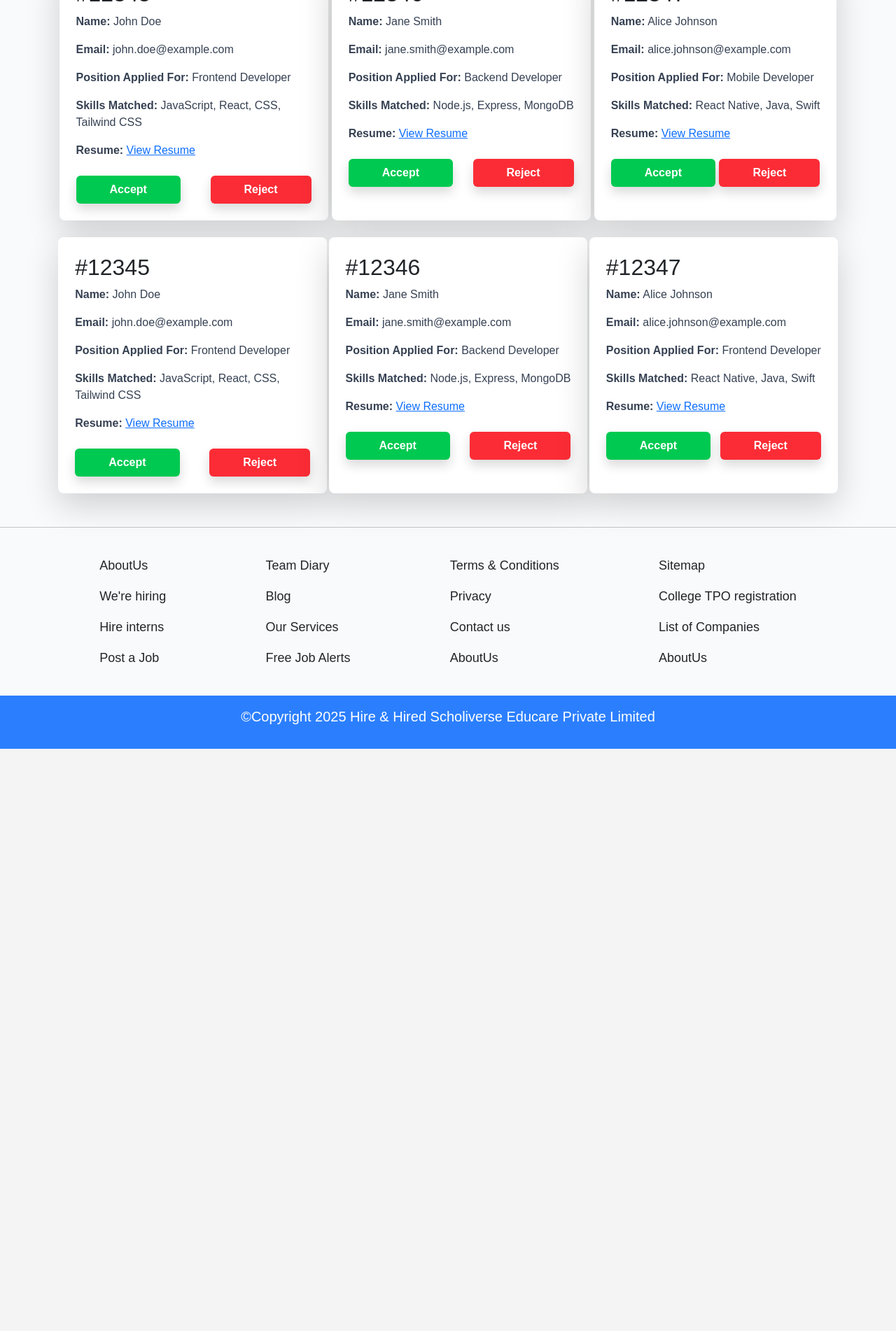
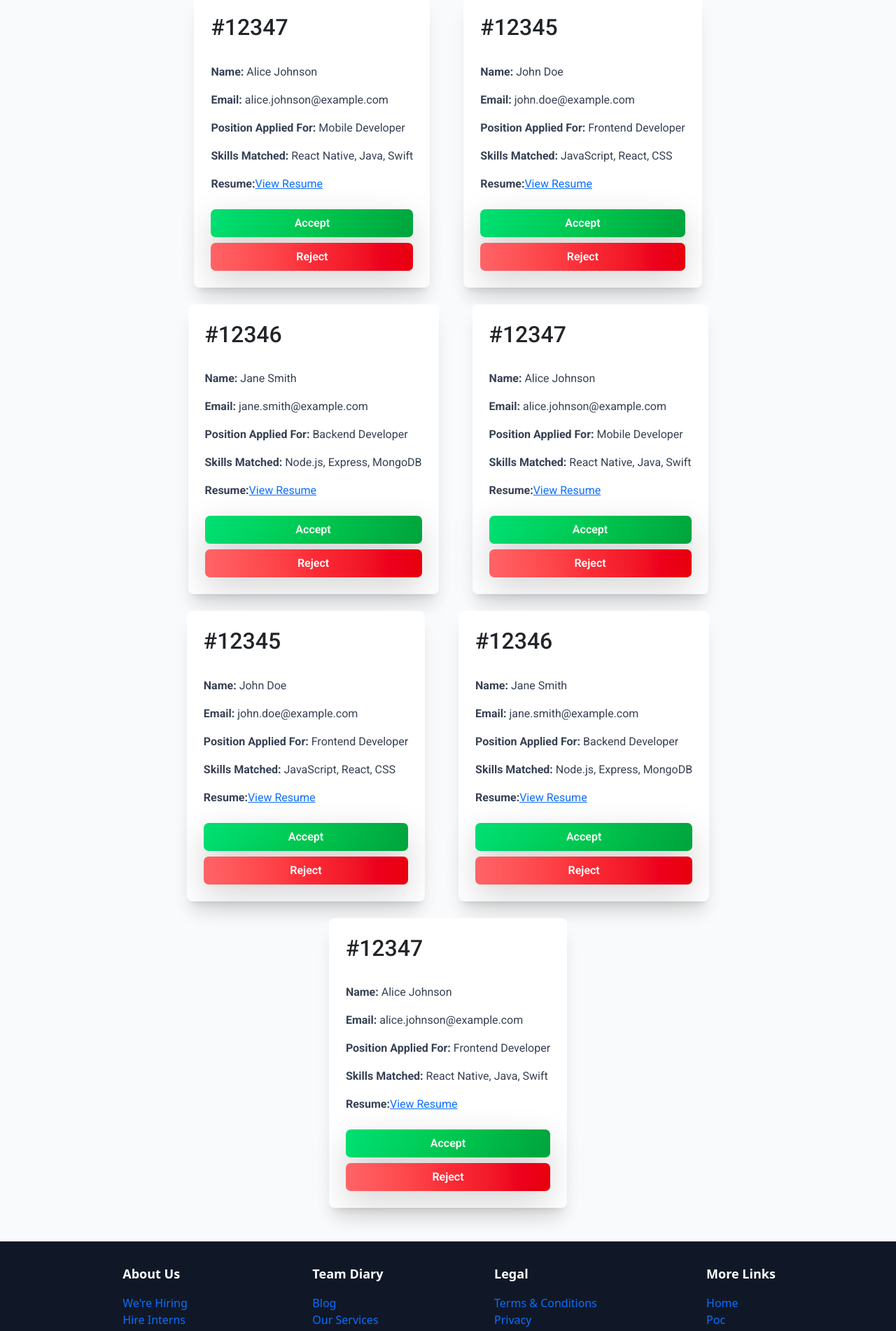
Before and after one commit to Codeboy16/hahProject, a React (Vite) app: page /poc in a window 1280 px wide. Shown: the part 880-2782 px from the top of the page at 70% size. Before the commit the page ends 1950 px from the top, so only its background shows below. Built offline with nearby package versions, Linux system fonts and the light colour scheme.

Commit message:
Added New Functions vendor and Update

```diff
--- a/src/components/footer.jsx
+++ b/src/components/footer.jsx
@@ -1,43 +1,60 @@
-import React from 'react'
+import React from 'react';
 import footer from '../../public/images/footer.png';
 import AppleStore from "../../public/images/apple_app_store.png";
 import GoogleStore from "../../public/images/google_play_store.png";
-import {Link} from 'react-router-dom';
+import { Link } from 'react-router-dom';
+
 const Footer = () => {
   return (
-    <>
-    <div className="flex flex-wrap justify-evenly justify-items-center font-medium text-lg py-4">
-      <div className=''>
-        <p>AboutUs</p>
-        <p>We're hiring</p>
-        <p>Hire interns</p>
-        <p>Post a Job</p>
+    <footer className="bg-gray-900 text-white pt-8">
+      {/* Footer Links */}
+      <div className="container px-4 grid grid-cols-2 md:grid-cols-2 lg:grid-cols-4 gap-4">
+        <div className="space-y-2 mx-auto">
+          <p className="text-lg font-semibold">About Us</p>
+          <Link to="/" className="text-gray-400 hover:text-white transition duration-300 font-medium noUnderline">We're Hiring</Link><br/>
+          <Link to="/" className="text-gray-400 hover:text-white transition duration-300 font-medium noUnderline">Hire Interns</Link><br/>
+          <Link to="/" className="text-gray-400 hover:text-white transition duration-300 font-medium noUnderline">Post a Job</Link>
+        </div>
+
+        <div className="space-y-2 mx-auto">
+          <p className="text-lg font-semibold">Team Diary</p>
+          <Link to="/" className="text-gray-400 hover:text-white transition duration-300 font-medium noUnderline">Blog</Link><br/>
+          <Link to="/" className="text-gray-400 hover:text-white transition duration-300 font-medium noUnderline">Our Services</Link><br/>
+          <Link to="/" className="text-gray-400 hover:text-white transition duration-300 font-medium noUnderline">Free Job Alerts</Link>
+        </div>
+
+        <div className="space-y-2 mx-auto">
+          <p className="text-lg font-semibold">Legal</p>
+          <Link to="/" className="text-gray-400 hover:text-white transition duration-300 font-medium noUnderline">Terms & Conditions</Link><br/>
+          <Link to="/" className="text-gray-400 hover:text-white transition duration-300 font-medium noUnderline">Privacy</Link><br/>
+          <Link to="/" className="text-gray-400 hover:text-white transition duration-300 font-medium noUnderline">Contact Us</Link>
+        </div>
+
+        <div className="space-y-2 mx-auto">
+          <p className="text-lg font-semibold">More Links</p>
+          <Link to="/" className="text-gray-400 hover:text-white transition duration-300 font-medium noUnderline">Home</Link><br/>
+          <Link to="/poc" className="text-gray-400 hover:text-white transition duration-300 font-medium noUnderline">Poc</Link><br/>
+          <Link to="/vendor" className="text-gray-400 hover:text-white transition duration-300 font-medium noUnderline">Vendor</Link><br/>
+          <Link to="/employee" className="text-gray-400 hover:text-white transition duration-300 font-medium noUnderline">Employee</Link>
+        </div>
       </div>
-      <div className=''>
-      <p>Team Diary</p>
-      <p>Blog</p>
-      <p>Our Services</p>
-      <p>Free Job Alerts</p>
+
+      {/* App Download Section */}
+      <div className="flex flex-wrap justify-center items-center space-x-6 mt-8">
+        <a href="https://www.apple.com/app-store/" target="_blank" rel="noopener noreferrer">
+          <img src={AppleStore} alt="Download on the App Store" className="w-40 h-auto hover:scale-102 transition transform duration-500" />
+        </a>
+        <a href="https://play.google.com/store" target="_blank" rel="noopener noreferrer">
+          <img src={GoogleStore} alt="Get it on Google Play" className="w-40 h-auto hover:scale-102 transition transform duration-500" />
+        </a>
       </div>
-      <div className='hidden md:block'>
-      <p>Terms & Conditions</p>
-      <p>Privacy</p>
-      <p>Contact us</p>
-      <p>AboutUs</p>
+
+      {/* Footer Bottom */}
+      <div className="bg-blue-600 text-center py-2 mt-8">
+        <p className="text-white font-medium text-xl px-4">©2025 Hire & Hired Scholiverse Educare Private Limited</p>
       </div>
-      <div className='hidden md:block'>
-      <p>Sitemap</p>
-      <p>College TPO registration</p>
-      <p>List of Companies</p>
-      <p>AboutUs</p>
-      </div>
-    </div>
-    <div className='flex justify-around items-center bg-blue-500'>
-       <p className='py-3 text-white font-medium text-xl text-center'>©Copyright 2025 Hire & Hired
-       Scholiverse Educare Private Limited</p>
-    </div>
-    </>
-  )
-}
+    </footer>
+  );
+};
 
-export default Footer
+export default Footer;
--- a/src/components/pocJob.jsx
+++ b/src/components/pocJob.jsx
@@ -1,34 +1,38 @@
-import React from 'react'
+import React from 'react';
 
-const PocJob = ({user,handleAccept,handleReject}) => {
-
+const PocJob = ({ user, handleAccept, handleReject }) => {
   return (
-    <div className="mt-6 max-w-sm mx-auto bg-white rounded-lg shadow-lg p-4">
-    <h2 className="text-lg font-semibold mb-2">#{user.id}</h2>
-    <div className="mb-2">
-      <p className="text-gray-700"><strong>Name:</strong> {user.name}</p>
-      <p className="text-gray-700"><strong>Email:</strong> {user.email}</p>
-      <p className="text-gray-700"><strong>Position Applied For:</strong> {user.position}</p>
-      <p className="text-gray-700"><strong>Skills Matched:</strong> {user.skills.join(', ')}</p>
-      <p className="text-gray-700"><strong>Resume:</strong> <a href={user.resume} className="text-blue-500 underline">View Resume</a></p>
+    <div className="mt-6 max-w-sm md:max-w-xs\
+     lg:max-w-lg bg-white rounded-lg shadow-xl p-6 mx-4 hover:scale-103 transform transition duration-500 ease-in-out">
+      <div className="flex items-center mb-4">
+        <h2 className="text-2xl font-semibold text-gray-900 roboto">{`#${user.id}`}</h2>
+      </div>
+      <div className="mb-6 space-y-2">
+        <p className="text-gray-700 roboto"><strong className="font-medium ">Name:</strong> {user.name}</p>
+        <p className="text-gray-700 roboto"><strong className="font-medium">Email:</strong> {user.email}</p>
+        <p className="text-gray-700 roboto"><strong className="font-medium">Position Applied For:</strong> {user.position}</p>
+        <p className="text-gray-700 roboto"><strong className="font-medium">Skills Matched:</strong> {user.skills.join(', ')}</p>
+        <p className="text-gray-700 roboto"><strong className="font-medium">Resume:</strong>
+          <a href={user.resume} className="text-blue-600 underline hover:text-blue-800 transition duration-200">View Resume</a>
+        </p>
       </div>
 
-    <div className="flex justify-between mt-4">
+      <div className="flex flex-col gap-2">
         <button
-        className="bg-green-500 rounded text-white font-semibold py-2 px-12 shadow hover:bg-green-600 transition duration-200"
+          className="bg-gradient-to-r from-green-400 via-green-500 to-green-600 text-white font-semibold py-2 px-8 rounded-lg shadow-lg hover:bg-green-700 Round roboto"
           onClick={handleAccept}
         >
           Accept
         </button>
         <button
-        className="bg-red-500 rounded text-white font-semibold py-2 px-12 shadow hover:bg-red-600 transition duration-200 "
+          className="bg-gradient-to-r from-red-400 via-red-500 to-red-600 text-white font-semibold py-2 px-8 rounded-lg shadow-lg hover:bg-red-700 Round roboto"
           onClick={handleReject}
         >
           Reject
         </button>
       </div>
     </div>
-  )
+  );
 }
 
-export default PocJob
+export default PocJob;
--- a/src/index.css
+++ b/src/index.css
@@ -1,5 +1,6 @@
 @import url('https://fonts.googleapis.com/css2?family=Kanit:ital,wght@0,100;0,200;0,300;0,400;0,500;0,600;0,700;0,800;0,900;1,100;1,200;1,300;1,400;1,500;1,600;1,700;1,800;1,900&display=swap');
 @import url('https://fonts.googleapis.com/css2?family=Kanit:ital,wght@0,100;0,200;0,300;0,400;0,500;0,600;0,700;0,800;0,900;1,100;1,200;1,300;1,400;1,500;1,600;1,700;1,800;1,900&display=swap');
+@import url('https://fonts.googleapis.com/css2?family=Roboto:ital,wght@0,100..900;1,100..900&display=swap');
 
 .bgColor{
     background: linear-gradient(-135deg, #c850c0, #4158d0);
@@ -26,6 +27,17 @@
     font-weight: 500;
     font-style: normal;
   }
+  .roboto{
+    font-family: "Roboto", sans-serif;
+    font-optical-sizing: auto;
+    font-weight: weight;
+    font-style: normal;
+    font-variation-settings:
+      "wdth" 100;
+  }
+  .Round{
+    border-radius: 7px;
+  }
 ::placeholder{
     color: rgb(96, 95, 95);
     font-size: medium;
@@ -34,113 +46,6 @@
     width: 0px;
 }
 /* Soheb Css */
-/* .empDetails{
-    background-color:#0565c8;
-    padding: 20px;;
-    color: #ffffff;
-    font-size: larger;
-    font-family: 'Trebuchet MS', 'Lucida Sans Unicode', 'Lucida Grande', 'Lucida Sans', Arial, sans-serif;
-}
-.postBtn{
-    display: flex;
-    justify-content: center;
-    align-items: center;
-
-
-}
-.jobPostBtns{
-    display: flex;
-    justify-content: space-evenly;
-    align-items: center;
-}
-.jobPostBtns button{
-     padding: 10px;
-     border: 2px solid #eeeeee;
-     color: #ffffff;
-     border-radius: 10px;
-}
-.postBtn1{
-    background-color: green;
-    width: 100px;
-}
-.logout{
-    background-color: red;
-    padding: 10px;
-    color: #ffffff;
-    border-radius: 10px;
-}
-.cancelBtn{
-    background-color: red;
-    width: 100px;
-}
-.postBtn button{
-    background-color: orange;
-    padding: 20px;
-    border-radius: 10px;
-    margin-top: 10px;
-
-}
-.body{
-    background-color: #fafafa;
-}
-.oldJob{
-    border: 2px solid #eeeeee;
-    gap: 20px;
-    border-radius: 10px;
-    padding: 20px;
-    height: 300px;
-    width: 300px;
-    background-color: #cbf2ff;
-}
- input{
-    border: 1px solid #eeeeee;
-    border-radius: 5px;
-    margin-left: 5px;
-    padding-left: 10px;
- }
-.pp{
-    display: flex;
-    justify-content: center;
-    align-items: center;
-}
-.newJob{
-     display: flex;
-    justify-content: center;
-    align-items: center;
-    flex-direction: column;
-    border: 3px solid #eeeeee;
-    padding: 50px;
-    border-radius: 10px;
-    background-color: #fffbf2;
-    font-family: 'Trebuchet MS', 'Lucida Sans Unicode', 'Lucida Grande', 'Lucida Sans', Arial, sans-serif;
-
-}
-.newJob input{
-    border: 1px solid black;
-}
-.np{
-    display: flex;
-    justify-content: center;
-    align-items: center;
-}
-.newJob{
-    display: none;
-}
-.oldJobs{
-    display: flex;
-    justify-content: center;
-    align-items: center;
-    flex-direction: row;
-    flex-wrap: wrap;
-    gap: 20px;
-} */
-
-body {
-    font-family: 'Arial', sans-serif;
-    background-color: #f4f4f4;
-    margin: 0;
-    padding: 0;
-  }
 
   .dashboard-container {
     display: flex;
--- a/src/pages/Poc.jsx
+++ b/src/pages/Poc.jsx
@@ -10,13 +10,13 @@ const Poc = () => {
 
   const [selectedPosition, setSelectedPosition] = useState('All');
   const users = [
-    { id: "12345", name: "John Doe", email: "john.doe@example.com", position: "Frontend Developer", skills: ["JavaScript", "React", "CSS", "Tailwind CSS"], resume: "link-to-resume.pdf" },
+    { id: "12345", name: "John Doe", email: "john.doe@example.com", position: "Frontend Developer", skills: ["JavaScript", "React", "CSS"], resume: "link-to-resume.pdf" },
     { id: "12346", name: "Jane Smith", email: "jane.smith@example.com", position: "Backend Developer", skills: ["Node.js", "Express", "MongoDB"], resume: "link-to-resume.pdf" },
     { id: "12347", name: "Alice Johnson", email: "alice.johnson@example.com", position: "Mobile Developer", skills: ["React Native", "Java", "Swift"], resume: "link-to-resume.pdf" },
-    { id: "12345", name: "John Doe", email: "john.doe@example.com", position: "Frontend Developer", skills: ["JavaScript", "React", "CSS", "Tailwind CSS"], resume: "link-to-resume.pdf" },
+    { id: "12345", name: "John Doe", email: "john.doe@example.com", position: "Frontend Developer", skills: ["JavaScript", "React", "CSS"], resume: "link-to-resume.pdf" },
     { id: "12346", name: "Jane Smith", email: "jane.smith@example.com", position: "Backend Developer", skills: ["Node.js", "Express", "MongoDB"], resume: "link-to-resume.pdf" },
     { id: "12347", name: "Alice Johnson", email: "alice.johnson@example.com", position: "Mobile Developer", skills: ["React Native", "Java", "Swift"], resume: "link-to-resume.pdf" },
-    { id: "12345", name: "John Doe", email: "john.doe@example.com", position: "Frontend Developer", skills: ["JavaScript", "React", "CSS", "Tailwind CSS"], resume: "link-to-resume.pdf" },
+    { id: "12345", name: "John Doe", email: "john.doe@example.com", position: "Frontend Developer", skills: ["JavaScript", "React", "CSS"], resume: "link-to-resume.pdf" },
     { id: "12346", name: "Jane Smith", email: "jane.smith@example.com", position: "Backend Developer", skills: ["Node.js", "Express", "MongoDB"], resume: "link-to-resume.pdf" },
     { id: "12347", name: "Alice Johnson", email: "alice.johnson@example.com", position: "Frontend Developer", skills: ["React Native", "Java", "Swift"], resume: "link-to-resume.pdf" }
   ];
@@ -42,30 +42,32 @@ const Poc = () => {
   const rejectedApplications = totalApplications - acceptedApplications;
   return (
     <div className="bg-gray-50 min-h-screen">
-      <header className='bg-blue-700 text-white py-4 shadow-md flex justify-around items-center px-6'>
-        <h3 className='text-xl font-bold'>Point Of Contact</h3>
+      <header className='bg-blue-500 text-white py-4 shadow-md flex justify-around items-center px-6'>
+        <h3 className='text-xl font-bold kanit-medium text-white'>Point Of Contact</h3>
+        <div>
+        <span className='mr-4 font-medium text-lg text-white kanit-medium'>John Doe</span>
         <button
           onClick={handleLogout}
-          className="bg-red-500 hover:bg-red-600 text-white font-semibold py-2 px-4 rounded-xl transition duration-200"
+          className="Round bg-red-500 hover:bg-red-600 text-white font-semibold py-2 px-8 rounded-xl transition duration-200"
         >
           Logout
         </button>
+        </div>
+
       </header>
-
-
       {/* Show Summary Data */}
       <div className="container mx-auto mt-6">
         <div className="bg-white rounded-lg border shadow-sm p-6">
-          <h2 className="text-2xl font-semibold mb-4 text-center">Summary</h2>
+          <h2 className="text-2xl font-extrabold mb-4 text-center kanit-medium">--Applications Summary--</h2>
           <div className="grid grid-cols-1 md:grid-cols-3 gap-6">
             <div className="bg-blue-100 p-4 rounded-lg shadow hover:shadow-xl transition-shadow duration-300">
-              <p className="text-gray-800 text-xl"><strong>Total Applications:</strong> {totalApplications}</p>
+              <p className="text-gray-800 text-xl roboto"><strong>Total Applications:</strong> {totalApplications}</p>
             </div>
             <div className="bg-green-100 p-4 rounded-lg shadow hover:shadow-xl transition-shadow duration-300">
-              <p className="text-gray-800 text-xl"><strong>Applications Accepted:</strong> {acceptedApplications}</p>
+              <p className="text-gray-800 text-xl roboto"><strong>Applications Accepted:</strong> {acceptedApplications}</p>
             </ div>
             <div className="bg-red-100 p-4 rounded-lg shadow hover:shadow-xl transition-shadow duration-300">
-              <p className="text-gray-800 text-xl"><strong>Applications Rejected:</strong> { rejectedApplications}</p>
+              <p className="text-gray-800 text-xl roboto"><strong>Applications Rejected:</strong> { rejectedApplications}</p>
             </div>
           </div>
         </div>
@@ -104,10 +106,8 @@ const Poc = () => {
         ))}
       </div>
       {/* Footer Section */}
-      <footer className="mt-6">
-        <hr className="my-6" />
         <Footer />
-      </footer>
+
     </div>
   );
 }
--- a/src/pages/Vendor/Resume.jsx
+++ b/src/pages/Vendor/Resume.jsx
@@ -1,12 +1,109 @@
 // Resume.js
-import React from 'react';
+import React, { useState } from 'react';
 
 const Resume = () => {
+  // State to manage edit mode and resume information
+  const [isEditing, setIsEditing] = useState(false);
+  const [resumeInfo, setResumeInfo] = useState({
+    name: 'John Doe',
+    skills: 'JavaScript, React, Node.js',
+    projects: 'Portfolio Website, E-commerce App',
+    internships: 'Software Intern at XYZ Corp',
+    qualifications: 'B.Sc. in Computer Science',
+  });
+
+  // Handle input change
+  const handleChange = (e) => {
+    const { name, value } = e.target;
+    setResumeInfo({ ...resumeInfo, [name]: value });
+  };
+
+  // Toggle edit mode
+  const toggleEdit = () => {
+    setIsEditing(!isEditing);
+  };
+
   return (
     <div>
       <h1 className="text-2xl font-bold mb-4">My Resume</h1>
-      <div className="bg-white p-5 rounded shadow">
-        <p className="text-gray-700">Here you can display your resume details.</p>
+      <div className="bg-white p-6 rounded-lg shadow-md">
+        <div className="mb-4">
+          <label className="block text-gray-700">My Name:</label>
+          <input
+            type="text"
+            name="name"
+            value={resumeInfo.name}
+            onChange={handleChange}
+            disabled={!isEditing}
+            className={`border rounded w-full p-2 ${!isEditing ? 'bg-gray-200' : 'bg-white'}`}
+          />
+        </div>
+
+        <div className="mb-4">
+          <label className="block text-gray-700">Skills:</label>
+          <input
+            type="text"
+            name="skills"
+            value={resumeInfo.skills}
+            onChange={handleChange}
+            disabled={!isEditing}
+            className={`border rounded w-full p-2 ${!isEditing ? 'bg-gray-200' : 'bg-white'}`}
+          />
+        </div>
+
+        <div className="mb-4">
+          <label className="block text-gray-700">Projects:</label>
+          <input
+            type="text"
+            name="projects"
+            value={resumeInfo.projects}
+            onChange={handleChange}
+            disabled={!isEditing}
+            className={`border rounded w-full p-2 ${!isEditing ? 'bg-gray-200' : 'bg-white'}`}
+          />
+        </div>
+
+        <div className="mb-4">
+          <label className="block text-gray-700">Internships:</label>
+          <input
+            type="text"
+            name="internships"
+            value={resumeInfo.internships}
+            onChange={handleChange}
+            disabled={!isEditing}
+            className={`border rounded w-full p-2 ${!isEditing ? 'bg-gray-200' : 'bg-white'}`}
+          />
+        </div>
+
+        <div className="mb-4">
+          <label className="block text-gray-700">Qualifications:</label>
+          <input
+            type="text"
+            name="qualifications"
+            value={resumeInfo.qualifications}
+            onChange={handleChange}
+            disabled={!isEditing}
+            className={`border rounded w-full p-2 ${!isEditing ? 'bg-gray-200' : 'bg-white'}`}
+          />
+        </div>
+
+        <div className="flex justify-between">
+          {isEditing ? (
+            <button
+              onClick={toggleEdit}
+              className="bg-green-500 text-white py-2 px-10 rounded hover:bg-green-600 transition duration-200"
+            >
+              Save
+            </button>
+          ) : (
+            <button
+              onClick={toggleEdit}
+              className="bg-blue-500 text-white py-2 px-10 rounded hover:bg-blue-600 transition duration-200"
+            >
+              Edit
+            </button>
+          )}
+        </div>
       </div>
     </div>
   );
--- a/src/pages/Vendor/Vendor.jsx
+++ b/src/pages/Vendor/Vendor.jsx
@@ -6,29 +6,31 @@ import Resume from './Resume'; // Create this component
 import AppliedJobs from './AppliedJob'; // Create this component
 import Header from '../../components/Header';
 import Footer from '../../components/Footer';
+
 const Vendor = () => {
   return (
     <>
-    <Header/>
-    <div className="flex">
+      <Header />
+      <div className="flex min-h-screen bg-gray-100">
         {/* Left Side Menu */}
-      <div className="bg-gray-100 w-1/4 p-5">
-        <h2 className="text-xl font-bold mb-4">Menu</h2>
-        <ul className="space-y-2">
+        <div className="bg-blue-400 w-1/4 p-5 shadow-lg hidden md:block">
+          <h2 className="text-xl font-bold text-white mb-6 text-center">Menu</h2>
+          <ul className="space-y-4">
             <li>
-            <Link to="/vendor/profile" className="block p-2 hover:bg-blue-500 hover:text-white rounded">Profile</Link>
+              <Link to="/vendor/profile" className="block p-3 text-white rounded hover:bg-green-500 transition duration-200 noUnderline text-xl font-medium">Profile</Link>
             </li>
             <li>
-            <Link to="/vendor/resume" className="block p-2 hover:bg-blue-500 hover:text-white rounded">Resume</Link>
+              <Link to="/vendor/resume" className="block p-3 text-white rounded hover:bg-green-500 transition duration-200 noUnderline text-xl font-medium">Resume</Link>
             </li>
             <li>
-            <Link to="/vendor/applied" className="block p-2 hover:bg-blue-500 hover:text-white rounded">Applied Jobs</Link>
+              <Link to="/vendor/applied" className="block p-3 text-white rounded hover:bg-green-500 transition duration-200 noUnderline text-xl font-medium">Applied Jobs</Link>
             </li>
           </ul>
         </div>
 
         {/* Right Side Content Section */}
         <div className="w-3/4 p-5">
+          <div className="bg-white p-6 rounded-lg shadow-md">
             <Routes>
               <Route path="/profile" element={<Profile />} />
               <Route path="/resume" element={<Resume />} />
@@ -37,8 +39,9 @@ const Vendor = () => {
             </Routes>
           </div>
         </div>
-    <hr/>
-    <Footer/>
+      </div>
+
+      <Footer />
     </>
   );
 };
--- a/src/pages/main.jsx
+++ b/src/pages/main.jsx
@@ -47,7 +47,7 @@ function Main() {
           </div>
         </div>
         {/* sub_footer */}
-        <div className="bgFooter max-h-screen text-white mb-4">
+        <div className="bgFooter max-h-screen text-white">
        <div className='flex justify-around items-center py-5'>
           <div className=''>
            <h1 className='text-center md:text-left'>Empower your career with<br/> Hire & Hired today</h1>
```
Also changed, not shown: src/pages/Error.jsx (+1 -6 lines), src/pages/Vendor/Alljobs.jsx (added, +9 -0 lines), src/pages/Vendor/AppliedJob.jsx (+43 -0 lines), src/pages/Vendor/Profile.jsx (+11 -11 lines). Lines whose indentation alone changed are shown as unchanged.
